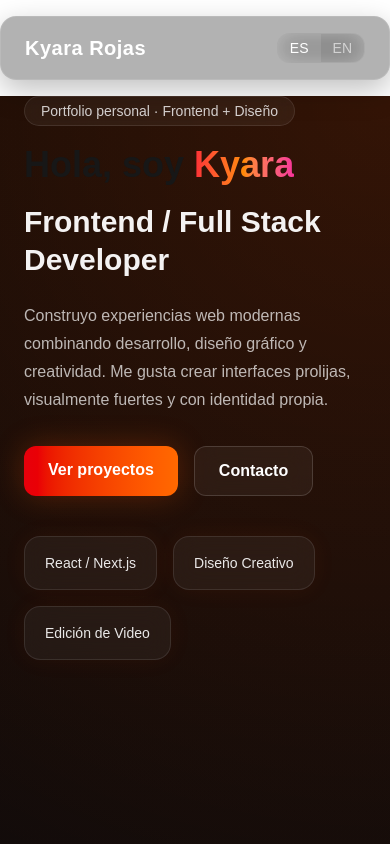
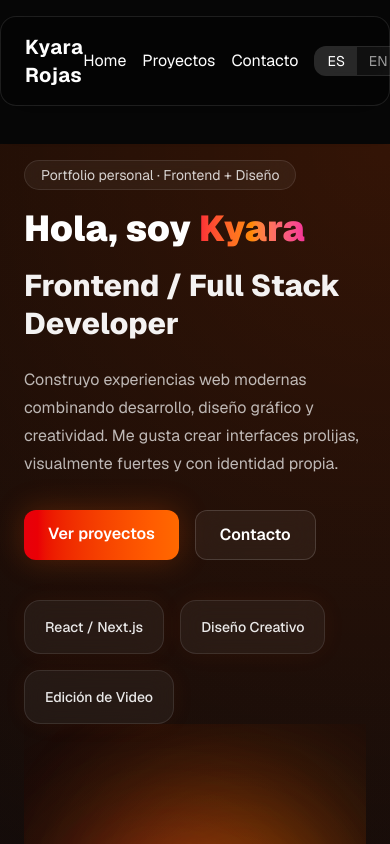
Before and after one commit to kyara25e/KyaraRolandoRojasPorfolio, a Next.js app: page / in a window 390 px wide. Shown: the top 844 px of the page. Built offline with nearby package versions, Linux system fonts and the light colour scheme.

Commit message:
mobile phone view changes

```diff
--- a/src/app/globals.css
+++ b/src/app/globals.css
@@ -19,14 +19,21 @@
   }
 }
 
+html,
 body {
-  background: var(--background);
-  color: var(--foreground);
-  font-family: Arial, Helvetica, sans-serif;
+  margin: 0;
+  padding: 0;
+  min-height: 100%;
+  background: #070707;
+  color: white;
 }
 
-html {
-  scroll-behavior: smooth;
+body {
+  overflow-x: hidden;
+}
+
+#__next {
+  min-height: 100%;
 }
 
 .fire {
--- a/src/app/layout.tsx
+++ b/src/app/layout.tsx
@@ -30,13 +30,16 @@ export default function RootLayout({
       lang="es"
       className={`${geistSans.variable} ${geistMono.variable} h-full antialiased`}
     >
-      <body className="min-h-screen bg-[#070707] text-white flex flex-col">
-        <LanguageProvider>
+    <body className="min-h-screen bg-[#070707] text-white overflow-x-hidden">
+      <LanguageProvider>
+        <div className="flex min-h-screen flex-col bg-[#070707]">
           <Navbar />
-          <main className="flex-1 pt-24">{children}</main>
+          <main className="flex-1 pt-36 md:pt-24">
+          {children}</main>
           <Footer />
-        </LanguageProvider>
-      </body>
+        </div>
+      </LanguageProvider>
+    </body>
     </html>
   );
 }
--- a/src/app/proyectos/[slug]/ProjectDetailClient.tsx
+++ b/src/app/proyectos/[slug]/ProjectDetailClient.tsx
@@ -66,7 +66,7 @@ export default function ProjectDetailClient({ project }: { project: Project }) {
               />
             ) : (
               <div className="flex h-[360px] items-center justify-center rounded-2xl bg-black/30 text-white/40">
-                Todavía no agregaste el video
+                Todavía no hay video
               </div>
             )}
           </div>
--- a/src/components/Footer.tsx
+++ b/src/components/Footer.tsx
@@ -6,7 +6,7 @@ export default function Footer() {
   const { t } = useLanguage();
 
   return (
-    <footer className="border-t border-white/10 bg-black/40 px-6 py-8 text-white/70 backdrop-blur-md">
+    <footer className="border-t border-white/10 bg-black/40 px-6 py-10 backdrop-blur-md text-white/80">
       <div className="mx-auto flex max-w-7xl flex-col gap-6 md:flex-row md:items-center md:justify-between">
         <div>
           <h4 className="text-lg font-bold text-white">Kyara Rojas</h4>
--- a/src/components/HomeComponents.tsx
+++ b/src/components/HomeComponents.tsx
@@ -8,10 +8,10 @@ export default function HomeComponents() {
   const { t, lang } = useLanguage();
 
   return (
-    <section className="relative overflow-hidden">
+    <section className="relative overflow-hidden  bg-[linear-gradient(to_bottom,#070707,#0b0b0f,#070707)]">
       <div className="absolute inset-0 bg-[radial-gradient(circle_at_top_right,rgba(255,80,0,0.18),transparent_28%),radial-gradient(circle_at_left,rgba(255,0,90,0.12),transparent_25%),linear-gradient(to_bottom,#070707,#0b0b0f,#070707)]" />
 
-      <div className="relative mx-auto flex min-h-[calc(100vh-96px)] max-w-7xl flex-col items-center justify-center gap-14 px-6 pb-16 md:flex-row md:px-10">
+      <div className="relative mx-auto flex-col justify-start gap-8 px-6 pt-4 pb-16 md:flex-row md:items-center md:justify-center md:gap-14 md:px-10">
         <div className="z-10 max-w-2xl flex-1">
           <p className="mb-4 inline-flex rounded-full border border-white/10 bg-white/5 px-4 py-1 text-sm text-white/80 backdrop-blur-md">
             {t.hero.badge}
--- a/src/components/Navbar.tsx
+++ b/src/components/Navbar.tsx
@@ -15,7 +15,7 @@ export default function Navbar() {
         </Link>
 
         <div className="flex items-center gap-4">
-          <nav className="hidden items-center gap-8 md:flex">
+          <nav className="flex items-center gap-4">
             <Link href="/" className="transition hover:text-orange-300">
               {t.nav.home}
             </Link>
--- a/src/components/ProjectGallery.tsx
+++ b/src/components/ProjectGallery.tsx
@@ -34,13 +34,13 @@ export default function ProjectGallery({
 
   return (
     <div className="overflow-hidden rounded-3xl border border-white/10 bg-white/5 backdrop-blur-md">
-      <div className="relative h-[500px] w-full">
+      <div className="relative w-full aspect-video md:h-[500px] ">
         {validImages.map((image, index) => (
           <img
             key={image + index}
             src={image}
             alt={`${title} ${index + 1}`}
-            className={`absolute inset-0 h-full w-full object-cover transition-opacity duration-700 ${
+            className={`absolute inset-0 h-full w-full object-contain md:object-cover transition-opacity duration-700 ${
               index === current ? "opacity-100" : "opacity-0"
             }`}
           />
```
Lines whose indentation alone changed are shown as unchanged.
